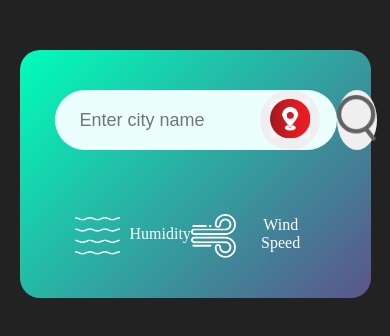
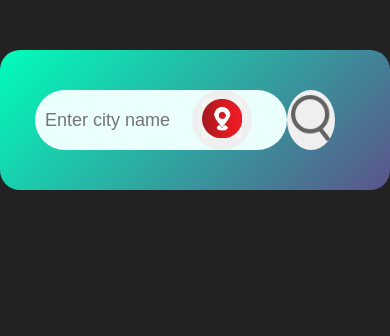
Before and after one commit to AyushiAnand70047/js-mini-project, a plain HTML site: page Weather App/index.html in a window 390 px wide. Drawn offline with Linux system fonts and the light colour scheme.

Commit message:
styling updated

```diff
--- a/Weather App/script.js
+++ b/Weather App/script.js
@@ -7,6 +7,7 @@ let city = document.querySelector('.city');
 let temperature = document.querySelector('.temperature');
 let humidity = document.querySelector('.humidity');
 let wind = document.querySelector('.wind');
+let weather = document.querySelector('.weather');
 const locationButton = document.getElementById("location-button");
 const searchButton = document.getElementById("search-button");
 
@@ -23,6 +24,7 @@ async function locationWeather(lat,lon){
 }
 
 function displayWeatherData(weatherData){
+    weather.style.display = "block";
     let icon = weatherData.weather[0].main.toLowerCase();
     weatherIcon.src = `images/${icon}.png`;
     city.innerText = weatherData.name;
--- a/Weather App/style.css
+++ b/Weather App/style.css
@@ -4,11 +4,11 @@
   box-sizing: border-box;
 }
 
-body{
+body {
   background-color: #222;
 }
 
-.card{
+.card {
   width: 90%;
   max-width: 420px;
   background: linear-gradient(135deg, #00feba, #5b548a);
@@ -19,20 +19,20 @@ body{
   text-align: center;
 }
 
-.search{
+.search {
   width: 100%;
   display: flex;
   justify-content: space-between;
   align-items: center;
 }
 
-.search .location-input{
+.search .location-input {
   display: flex;
   position: relative;
   flex: 1;
 }
 
-.search .location-input input{
+.search .location-input input {
   border: 0;
   outline: 0;
   background: #ebfffc;
@@ -43,12 +43,12 @@ body{
   font-size: 18px;
 }
 
-.search .location-input button{
+.search .location-input button {
   position: absolute;
   right: 11px;
 }
 
-.search button{
+.search button {
   border: 0;
   outline: 0;
   width: 60px;
@@ -58,27 +58,27 @@ body{
   margin-right: 6px;
 }
 
-.search button img{
+.search button img {
   width: 40px;
 }
 
-.weather-icon{
+.weather-icon {
   width: 170px;
   margin-top: 20px;
 }
 
-.weather h1{
+.weather h1 {
   font-size: 80px;
   font-weight: 500;
 }
 
-.weather h2{
+.weather h2 {
   font-size: 45px;
   font-weight: 400;
   margin-top: -10px;
 }
 
-.details{
+.details {
   display: flex;
   align-items: center;
   justify-content: space-between;
@@ -86,17 +86,41 @@ body{
   margin-top: 50px;
 }
 
-.col{
+.col {
   display: flex;
   align-items: center;
 }
 
-.col img{
+.col img {
   width: 45px;
   margin-right: 10px;
 }
 
-.humidity, .wind{
+.humidity,
+.wind {
   font-size: 25px;
   margin-top: -4px;
 }
+
+.weather {
+  display: none;
+}
+
+@media (max-width: 600px) {
+  .card {
+    width: 100%;
+  }
+
+  .search .location-input input {
+    padding: 5px 10px;
+  }
+
+  .search .location-input button {
+    position: absolute;
+    right: 15px;
+  }
+
+  .search button {
+    margin-right: 20px;
+  }
+}
```
Lines whose indentation alone changed are shown as unchanged.
